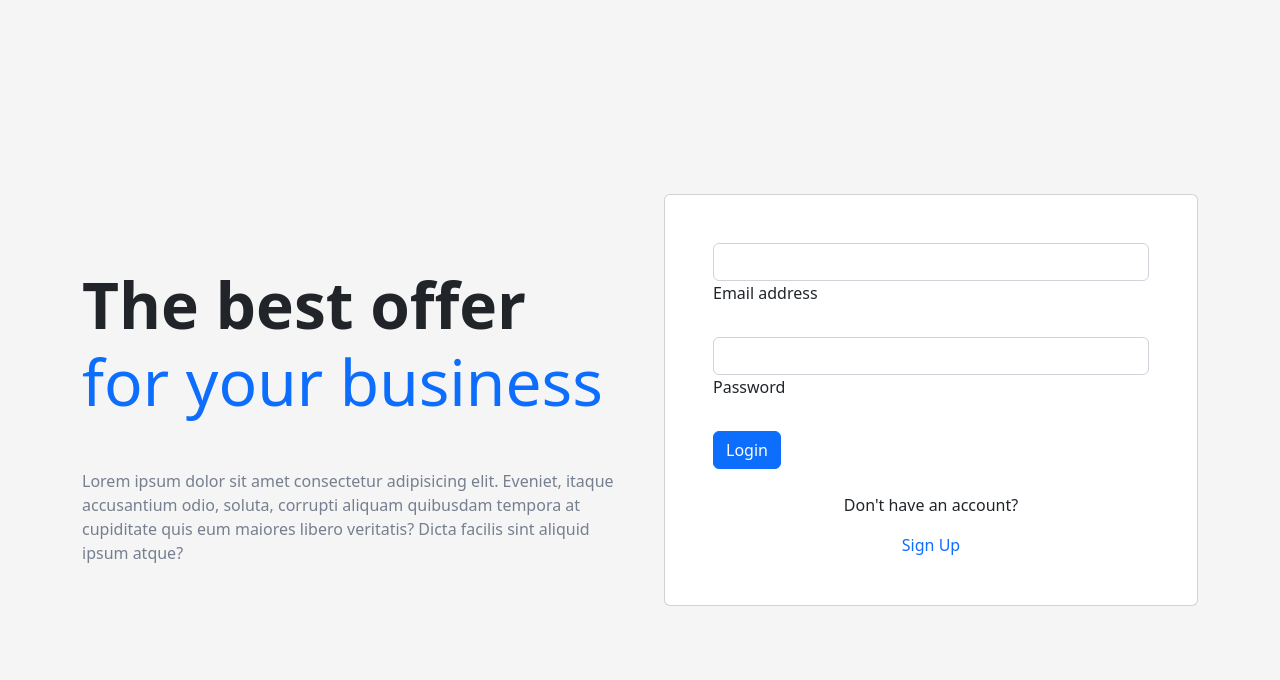
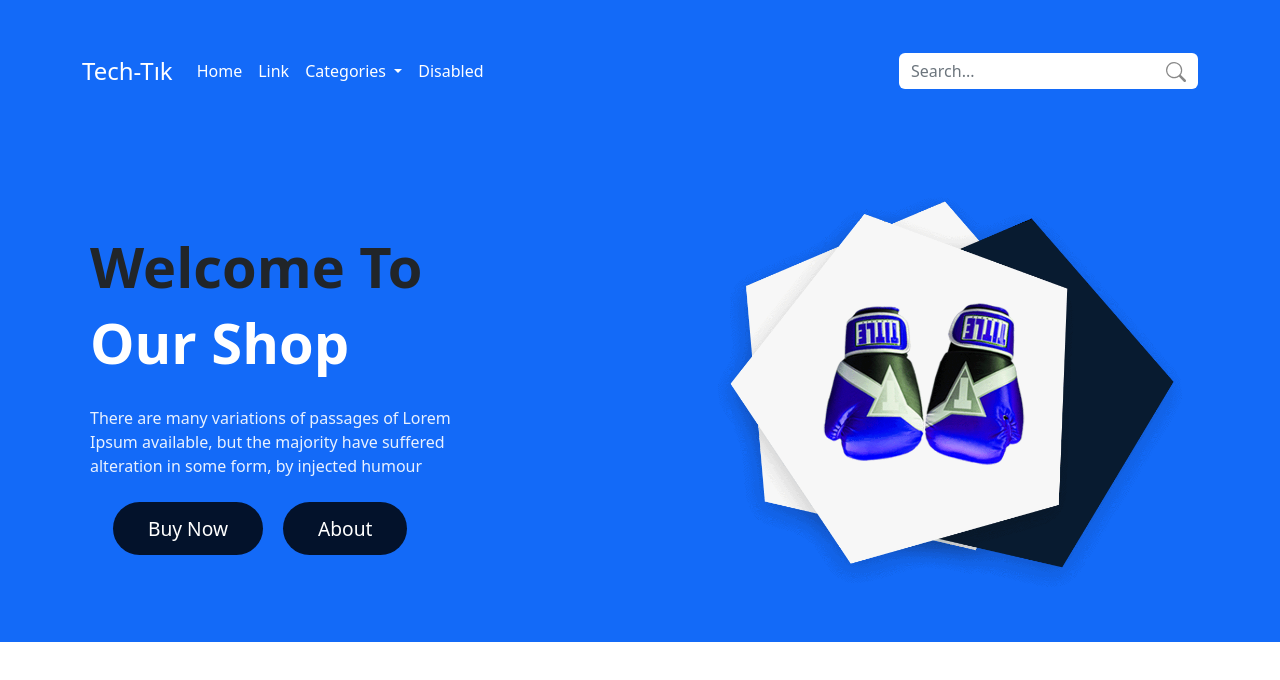
Before and after one commit to emirrozerr/Tech-Tik, a Vue app: page / in a window 1280 px wide. Shown: the top 680 px of the page. Built offline with nearby package versions, Linux system fonts and the light colour scheme.

Commit message:
yaptık bişeler

```diff
--- a/index.html
+++ b/index.html
@@ -4,10 +4,12 @@
     <meta charset="UTF-8" />
     <link rel="icon" href="/favicon.ico" />
     <meta name="viewport" content="width=device-width, initial-scale=1.0" />
+    <link href="https://cdn.jsdelivr.net/npm/bootstrap@5.2.3/dist/css/bootstrap.min.css" rel="stylesheet" integrity="sha384-rbsA2VBKQhggwzxH7pPCaAqO46MgnOM80zW1RWuH61DGLwZJEdK2Kadq2F9CUG65" crossorigin="anonymous">
     <title>Vite App</title>
   </head>
   <body>
     <div id="app"></div>
     <script type="module" src="/src/main.js"></script>
+    <script src="https://cdn.jsdelivr.net/npm/bootstrap@5.2.3/dist/js/bootstrap.bundle.min.js" integrity="sha384-kenU1KFdBIe4zVF0s0G1M5b4hcpxyD9F7jL+jjXkk+Q2h455rYXK/7HAuoJl+0I4" crossorigin="anonymous"></script>
   </body>
 </html>
--- a/src/App.vue
+++ b/src/App.vue
@@ -1,8 +1,26 @@
-<script setup>
+<script>
+import Login from './components/Login.vue';
+import Navbar from './components/Navbar.vue';
+import SignIn from './components/SignIn.vue';
+import Banner from './components/Banner.vue';
+import HomeProducts from './components/Banner.vue';
+export default{
+    name: 'App',
+    components: {
+        Login,
+        Navbar,
+        SignIn,
+        Banner,
+        HomeProducts
+    }
+}
 </script>
 
 <template>
-    <router-view />
+    <div>
+        <Navbar/>
+        <router-view />
+    </div>
 </template>
 
 <style>
--- a/src/assets/base.css
+++ /dev/null
@@ -1,74 +0,0 @@
-/* color palette from <https://github.com/vuejs/theme> */
-:root {
-  --vt-c-white: #ffffff;
-  --vt-c-white-soft: #f8f8f8;
-  --vt-c-white-mute: #f2f2f2;
-
-  --vt-c-black: #181818;
-  --vt-c-black-soft: #222222;
-  --vt-c-black-mute: #282828;
-
-  --vt-c-indigo: #2c3e50;
-
-  --vt-c-divider-light-1: rgba(60, 60, 60, 0.29);
-  --vt-c-divider-light-2: rgba(60, 60, 60, 0.12);
-  --vt-c-divider-dadarkrk-1: rgba(84, 84, 84, 0.65);
-  --vt-c-divider-dark-2: rgba(84, 84, 84, 0.48);
-
-  --vt-c-text-light-1: var(--vt-c-indigo);
-  --vt-c-text-light-2: rgba(60, 60, 60, 0.66);
-  --vt-c-text-dark-1: var(--vt-c-white);
-  --vt-c-text-dark-2: rgba(235, 235, 235, 0.64);
-}
-
-/* semantic color variables for this project */
-:root {
-  --color-background: var(--vt-c-white);
-  --color-background-soft: var(--vt-c-white-soft);
-  --color-background-mute: var(--vt-c-white-mute);
-
-  --color-border: var(--vt-c-divider-light-2);
-  --color-border-hover: var(--vt-c-divider-light-1);
-
-  --color-heading: var(--vt-c-text-light-1);
-  --color-text: var(--vt-c-text-light-1);
-
-  --section-gap: 160px;
-}
-
-@media (prefers-color-scheme: dark) {
-  :root {
-    --color-background: var(--vt-c-black);
-    --color-background-soft: var(--vt-c-black-soft);
-    --color-background-mute: var(--vt-c-black-mute);
-
-    --color-border: var(--vt-c-divider-dark-2);
-    --color-border-hover: var(--vt-c-divider-dark-1);
-
-    --color-heading: var(--vt-c-text-dark-1);
-    --color-text: var(--vt-c-text-dark-2);
-  }
-}
-
-*,
-*::before,
-*::after {
-  box-sizing: border-box;
-  margin: 0;
-  position: relative;
-  font-weight: normal;
-}
-
-body {
-  min-height: 100vh;
-  color: var(--color-text);
-  background: var(--color-background);
-  transition: color 0.5s, background-color 0.5s;
-  line-height: 1.6;
-  font-family: Inter, -apple-system, BlinkMacSystemFont, 'Segoe UI', Roboto, Oxygen, Ubuntu,
-    Cantarell, 'Fira Sans', 'Droid Sans', 'Helvetica Neue', sans-serif;
-  font-size: 15px;
-  text-rendering: optimizeLegibility;
-  -webkit-font-smoothing: antialiased;
-  -moz-osx-font-smoothing: grayscale;
-}
--- a/src/assets/main.css
+++ b/src/assets/main.css
@@ -1,35 +1,54 @@
-@import "./base.css";
-
-#app {
-  max-width: 1280px;
-  margin: 0 auto;
-  padding: 2rem;
-
-  font-weight: normal;
+#banner{
+    background-color: #136AF8;
+    width: 100%;
+    height: 500px;
+    display: flex;
+    justify-content: center;
+    align-items: center;
+}
+.container-banner{
+    display: flex;
+    justify-content: space-between;
+    align-items: center;
+    width:  100%;;
+    max-width: 1100px;
+    margin: 0px 20px;
+}
+.banner-image img{
+    height: 100%;
+    width: 480px;
+    object-fit: cover;
+}
+.banner-sub-text{
+    width: 400px;
+    margin: 30px 0px;
+}
+.banner-sub-text p{
+    color: rgba(255, 255, 255, 0.904);
+    font-size: 1rem;
 }
 
-a,
-.green {
-  text-decoration: none;
-  color: hsla(160, 100%, 37%, 1);
-  transition: 0.4s;
+.banner-btn{
+    background-color: rgba(0, 0, 0, 0.829);
+    color: #ffffff;
+    padding: 10px 20px;
+    border-radius: 30px;
+    margin: 0 10px;
+    padding: 13px 35px;
+    text-decoration: none;
+    font-size: 1.2rem;
+    font-weight: 500;
+    transition: 300ms all;
 }
-
-@media (hover: hover) {
-  a:hover {
-    background-color: hsla(160, 100%, 37%, 0.2);
-  }
+.banner-btn:hover{
+    background-color: rgb(255, 255, 255);
+    color: #000000;
 }
-
-@media (min-width: 1024px) {
-  body {
+#home-products-section{
+    background-color: #F5F5F5;
+    width: 100px;
+    height: 100px;
     display: flex;
-    place-items: center;
-  }
-
-  #app {
-    display: grid;
-    grid-template-columns: 1fr 1fr;
-    padding: 0 2rem;
-  }
+    justify-content: center;
+    align-items: center;
 }
--- /dev/null
+++ b/src/assets/responsive.css
@@ -0,0 +1,20 @@
+@media screen and (max-width: 980px){
+    .banner-image img{
+        height: 250px !important;
+        width: 270px !important;
+        object-fit: cover !important;
+    }
+    .container-banner{
+        justify-content: space-evenly !important;
+    }
+  }
+
+  @media screen and (max-width: 768px){
+    .banner-image{
+       display: none !important;
+    }
+    .container-banner{
+        justify-content: flex-start !important;
+        margin-left: 40px !important;
+    }
+  }
--- /dev/null
+++ b/src/components/Banner.vue
@@ -0,0 +1,33 @@
+<script>
+</script>
+
+<template>
+    <div id="banner">
+        <div class="container-banner">
+            <div class="banner-text">
+                <h2 class="fw-bold fs-1">Welcome To</h2>
+                <h2 class="text-white fw-bold fs-1">Our Shop</h2>
+                <div class="banner-sub-text">
+                    <p>There are many variations of passages of Lorem Ipsum available, but the majority have suffered alteration in some form, by injected humour</p>
+                </div>
+                <div class="btn">
+                    <a href="" class="banner-btn">Buy Now</a>
+                    <a href="" class="banner-btn">About</a>
+                </div>
+
+            </div>
+            <div class="banner-image">
+                <img src="@/assets/images/boksing-gloves.png" alt="" srcset="">
+            </div>
+        </div>
+    </div>
+</template>
+
+<style scoped>
+
+h2{
+    font-size: 3.5rem !important;
+}
+
+
+</style>
--- a/src/components/Navbar.vue
+++ b/src/components/Navbar.vue
@@ -1,21 +1,21 @@
 <template>
-    <nav class="navbar navbar-expand-lg bg-light">
-  <div class="container-fluid">
-    <a class="navbar-brand" href="#">Navbar</a>
+    <nav class="navbar navbar-expand-lg bg-light p-5">
+  <div class="container">
+    <a class="navbar-brand fs-4" href="#">Tech-Tık</a>
     <button class="navbar-toggler" type="button" data-bs-toggle="collapse" data-bs-target="#navbarSupportedContent" aria-controls="navbarSupportedContent" aria-expanded="false" aria-label="Toggle navigation">
       <span class="navbar-toggler-icon"></span>
     </button>
     <div class="collapse navbar-collapse" id="navbarSupportedContent">
       <ul class="navbar-nav me-auto mb-2 mb-lg-0">
         <li class="nav-item">
-          <a class="nav-link active" aria-current="page" href="#">Home</a>
+          <a class="nav-link active" aria-current="page" href="/">Home</a>
         </li>
         <li class="nav-item">
           <a class="nav-link" href="#">Link</a>
         </li>
         <li class="nav-item dropdown">
           <a class="nav-link dropdown-toggle" href="#" role="button" data-bs-toggle="dropdown" aria-expanded="false">
-            Dropdown
+            Categories
           </a>
           <ul class="dropdown-menu">
             <li><a class="dropdown-item" href="#">Action</a></li>
@@ -28,9 +28,9 @@
           <a class="nav-link disabled">Disabled</a>
         </li>
       </ul>
-      <form class="d-flex" role="search">
-        <input class="form-control me-2" type="search" placeholder="Search" aria-label="Search">
-        <button class="btn btn-outline-success" type="submit">Search</button>
+      <form class="d-flex" role="search" method="GET">
+        <input class="form-control rounded-0 border-0 rounded-start" type="search" placeholder="Search..." aria-label="Search">
+        <button class="btn bg-white border-0 rounded-0 rounded-end" type="submit"><svg data-v-41be6633="" viewBox="0 0 16 16" width="1em" height="1em" focusable="false" role="img" aria-label="search" xmlns="http://www.w3.org/2000/svg" fill="currentColor" class="bi-search mx-auto b-icon bi"><g data-v-41be6633=""><path d="M11.742 10.344a6.5 6.5 0 1 0-1.397 1.398h-.001c.03.04.062.078.098.115l3.85 3.85a1 1 0 0 0 1.415-1.414l-3.85-3.85a1.007 1.007 0 0 0-.115-.1zM12 6.5a5.5 5.5 0 1 1-11 0 5.5 5.5 0 0 1 11 0z"></path></g></svg></button>
       </form>
     </div>
   </div>
@@ -42,5 +42,15 @@ export default {
 }
 </script>
 <style scoped>
-
+  nav{
+    background-color: #136AF8 !important;
+  }
+  nav a{
+    color:#fff !important;
+    font-size: 1rem;
+    font-weight: 500;
+  }
+  svg{
+    color: rgba(0, 0, 0, 0.466);
+  }
 </style>
--- a/src/layouts/front.vue
+++ /dev/null
@@ -1,22 +0,0 @@
-<template>
-    <div class="fixed-top">
-        <SignIn></SignIn>
-        <div class="container">
-            <slot name="content"> </slot>
-        </div>
-    </div>
-</template>
-
-<script>
-import Login from '../components/Login.vue';
-import Navbar from '../components/Navbar.vue';
-import SignIn from '../components/SignIn.vue';
-
-export default {
-    name: "Front",
-    components: { Navbar, Login, SignIn }
-}
-</script>
-
-<style scoped>
-</style>
--- a/src/main.js
+++ b/src/main.js
@@ -6,6 +6,7 @@ import router from './router'
 import { BootstrapVue, IconsPlugin } from 'bootstrap-vue'
 
 import './assets/main.css'
+import './assets/responsive.css'
 import 'bootstrap/dist/css/bootstrap.css'
 import 'bootstrap-vue/dist/bootstrap-vue.css'
 
--- a/src/views/Home.vue
+++ b/src/views/Home.vue
@@ -1,16 +1,17 @@
-<template>
-    <Front>
-        <template v-slot:content>
-        </template>
-    </Front>
-</template>
 <script>
-import Front from '../layouts/front.vue';
+import Banner from '../components/Banner.vue';
 export default {
     name: "Home",
-    components: { Front }
+    components: { Banner }
 }
 </script>
+
+<template>
+    <div>
+        <Banner/>
+    </div>
+</template>
+
 <style>
 
 </style>
```
Also changed, not shown: src/components/HomeProducts.vue (added, +13 -0 lines), src/assets/images/boksing-gloves.png (added), src/assets/images/unnamed.webp (added).
